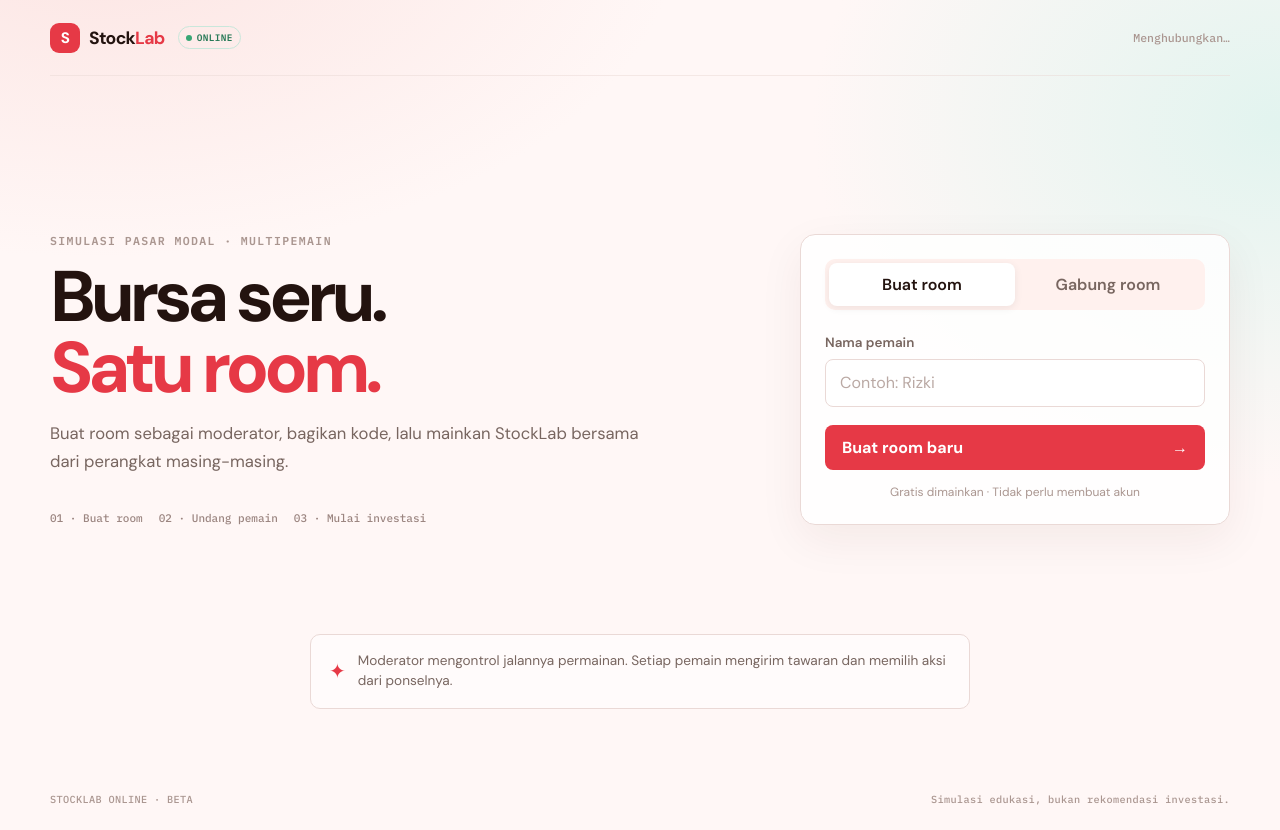
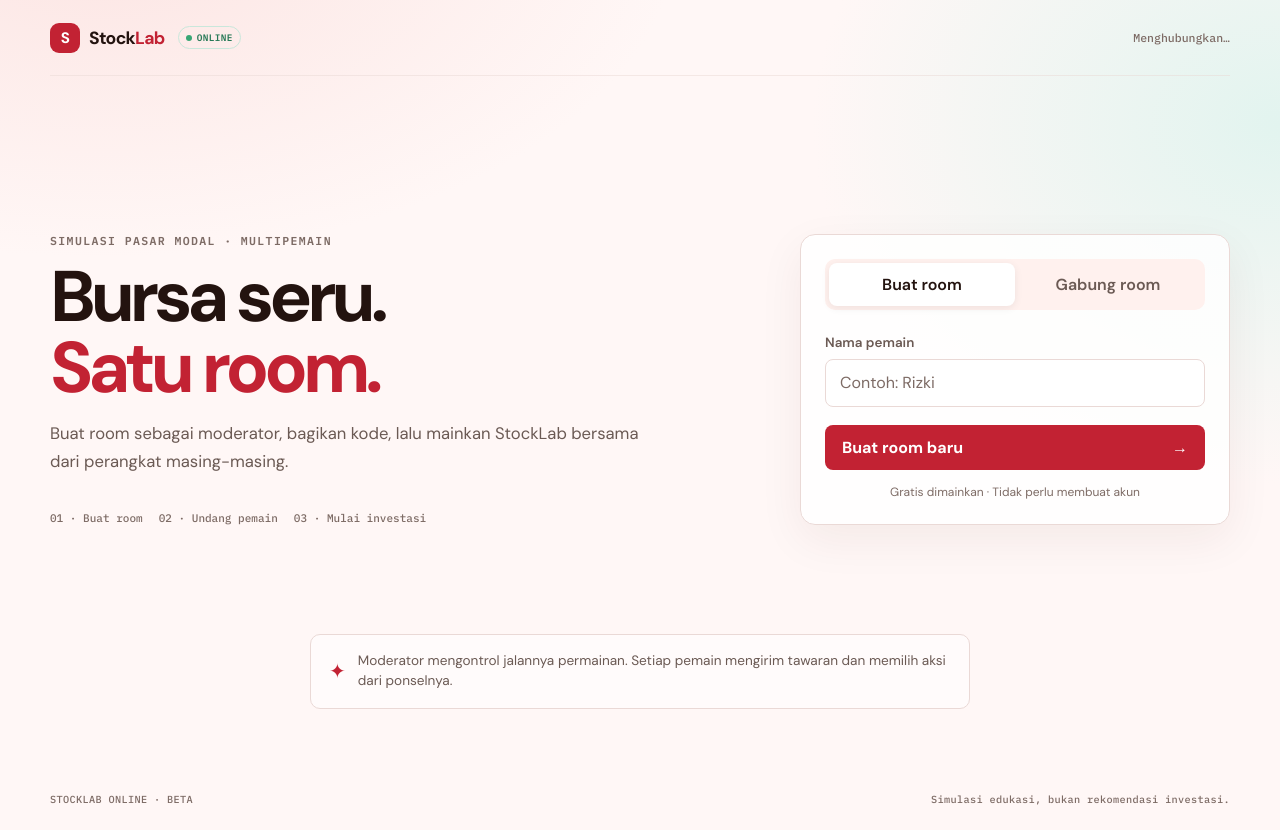
Before and after one commit to rizkifadlillah1707-code/Stocklabonline, a website built with Vite: page src/index.html in a window 1280 px wide. Built offline with nearby package versions, Linux system fonts and the light colour scheme; some packages are replaced by stand-ins of ours; no server answers.

Commit message:
Redesain tahap 3: pisahkan token merek dan warna pasar, perbaiki kontras
--brand dipisah dari --up, --down, --flat, dan --danger. Merek digelapkan ke #c22233, --faint dan --muted dinaikkan, dan cincin fokus memakai warna merek. Semua pasangan teks dan latar yang diperiksa kini lulus WCAG AA (teks 4,5:1, komponen 3:1).

```diff
--- a/src/main.js
+++ b/src/main.js
@@ -242,7 +242,7 @@
     <div class="lobby-player">
       <span class="player-avatar">${escapeHtml(player.name.slice(0, 1).toUpperCase())}</span>
       <span class="lobby-player-name">${escapeHtml(player.name)}</span>
-      <span class="host-label" style="color:${roomData.presence?.[player.uid]?.online === true ? 'var(--green)' : 'var(--faint)'}">${roomData.presence?.[player.uid]?.online === true ? 'ONLINE' : roomData.presence?.[player.uid]?.online === false ? 'OFFLINE' : '…'}</span>
+      <span class="host-label" style="color:${roomData.presence?.[player.uid]?.online === true ? 'var(--up)' : 'var(--faint)'}">${roomData.presence?.[player.uid]?.online === true ? 'ONLINE' : roomData.presence?.[player.uid]?.online === false ? 'OFFLINE' : '…'}</span>
       ${player.isHost || player.uid === roomData.meta.hostUid ? '<span class="host-label">MOD</span>' : `<span class="host-label" style="color:var(--faint)">P${index + 1}</span>`}
     </div>`).join('');
 }
--- a/src/styles.css
+++ b/src/styles.css
@@ -10,13 +10,13 @@
 .app-shell { width: min(1180px, 100% - 48px); min-height: 100vh; margin: 0 auto; display: flex; flex-direction: column; }
 .topbar { height: 76px; display: flex; justify-content: space-between; align-items: center; border-bottom: 1px solid var(--line-soft); }
 .brand { display: inline-flex; align-items: center; gap: 9px; color: var(--ink); font-size: 1.1rem; font-weight: 700; text-decoration: none; letter-spacing: -.04em; }
-.brand-mark { display: grid; place-items: center; width: 30px; height: 30px; border-radius: 9px; color: var(--surface); background: var(--brand); font-size: .95rem; }
+.brand-mark { display: grid; place-items: center; width: 30px; height: 30px; border-radius: 9px; color: var(--on-brand); background: var(--brand); font-size: .95rem; }
 .brand-accent { color: var(--brand); }
 .online-pill { display: inline-flex; align-items: center; gap: 5px; margin-left: 4px; padding: 4px 7px; border: 1px solid var(--up-line); border-radius: var(--radius-pill); color: var(--up-ink); font: 600 .59rem var(--font-mono); letter-spacing: .04em; }
 .online-pill i { width: 6px; height: 6px; border-radius: 50%; background: var(--up-dot); }
 .connection-status { color: var(--faint); font: 500 .72rem var(--font-mono); }
-.connection-status.connected { color: var(--green); }
-.connection-status.offline { color: var(--brand); }
+.connection-status.connected { color: var(--up); }
+.connection-status.offline { color: var(--danger); }
 main { flex: 1; }
 .screen { padding: 48px 0 64px; }
 .hero-grid { min-height: 510px; display: grid; grid-template-columns: 1fr minmax(320px, 430px); gap: 64px; align-items: center; }
@@ -25,7 +25,7 @@
 h1 { margin-bottom: 16px; font-size: clamp(2.5rem, 5.6vw, 4.8rem); line-height: .98; letter-spacing: -.07em; }
 h1 span { color: var(--brand); }
 .hero-description { max-width: 52ch; color: var(--muted); font-size: 1.04rem; line-height: 1.7; }
-.feature-row { display: flex; flex-wrap: wrap; gap: 16px; margin-top: 35px; color: var(--subtle); font: 500 .69rem var(--font-mono); }
+.feature-row { display: flex; flex-wrap: wrap; gap: 16px; margin-top: 35px; color: var(--faint); font: 500 .69rem var(--font-mono); }
 .join-card, .host-card, .phase-panel, .player-panel, .error-card { border: 1px solid var(--line); border-radius: 15px; background: var(--surface-glass); box-shadow: var(--shadow-card); }
 .join-card { padding: 24px; }
 .tabs { display: grid; grid-template-columns: 1fr 1fr; padding: 4px; margin-bottom: 24px; border-radius: 10px; background: var(--surface-sunken); }
@@ -33,14 +33,14 @@
 .tab.active { color: var(--ink); background: var(--surface); box-shadow: var(--shadow-tab); }
 label { display: block; margin: 0 0 8px; color: var(--muted); font-size: .84rem; font-weight: 600; }
 input, select { width: 100%; min-height: 48px; margin: 0 0 18px; padding: 12px 14px; border: 1px solid var(--line); border-radius: var(--radius-sm); color: var(--ink); background: var(--surface); }
-input::placeholder { color: var(--placeholder); }
+input::placeholder { color: var(--faint); }
 input:focus, select:focus { border-color: var(--brand); outline: none; }
 .button { min-height: var(--tap-min); padding: 11px 16px; border: 1px solid transparent; border-radius: var(--radius-sm); font-weight: 700; transition: transform .12s, background .15s, border-color .15s; }
 .button:hover { transform: translateY(-1px); }
 .button:active { transform: translateY(0); }
 .button:disabled { opacity: .5; cursor: not-allowed; transform: none; }
-.button-primary { color: var(--surface); background: var(--brand); }
-.button-primary:hover { background: var(--brand-dark); }
+.button-primary { color: var(--on-brand); background: var(--brand); }
+.button-primary:hover { background: var(--brand-strong); }
 .button-secondary { color: var(--ink); border-color: var(--line); background: var(--surface); }
 .button-secondary:hover { border-color: var(--line-strong); }
 .button-wide { width: 100%; display: flex; justify-content: space-between; align-items: center; }
@@ -81,8 +81,8 @@
 .market-tile { min-width: 0; padding: 12px 8px; border: 1px solid var(--line); border-radius: 10px; background: var(--surface); text-align: center; }
 .market-name { min-height: 25px; color: var(--muted); font-size: .68rem; }
 .market-price { margin-top: 4px; font: 700 1.35rem var(--font-mono); }
-.market-price.up { color: var(--green); }
-.market-price.down { color: var(--brand); }
+.market-price.up { color: var(--up); }
+.market-price.down { color: var(--down); }
 .phase-panel { min-height: 260px; padding: clamp(18px, 3vw, 28px); }
 .phase-panel h2 { margin-bottom: 6px; font-size: 1.3rem; }
 .phase-copy { margin: 0 0 19px; color: var(--muted); font-size: .88rem; line-height: 1.6; }
--- a/src/tokens.css
+++ b/src/tokens.css
@@ -11,23 +11,24 @@
   --line-soft: #ead9d680;
   --line-strong: #cbb8b2;
   --ink: #23130f;
-  --muted: #786660;
-  --faint: #aa9690;
-  --brand: #e63946;
-  --brand-dark: #c22233;
+  --muted: #6b5a54;
+  --faint: #7d6b65;
+  --brand: #c22233;
+  --brand-strong: #a31b2a;
+  --on-brand: #fff;
   --brand-soft: #fde4e2;
   --brand-ink: #a52b3a;
   --brand-line: #f1c7c7;
   --brand-line-strong: #ef999e;
-  --green: #26875e;
+  --up: #1e7a52;
+  --down: #c4302b;
+  --flat: #6b5a54;
   --up-ink: #287957;
   --up-line: #c9e7db;
   --up-dot: #38a674;
   --danger: #b52636;
   --danger-ink: #9e2331;
-  --subtle: #9b8580;
-  --placeholder: #baa9a4;
-  --focus-ring-color: #ed7981;
+  --focus-ring-color: var(--brand);
   --glow-warm: #fce5e3;
   --glow-cool: #e2f4ef;
 
```
